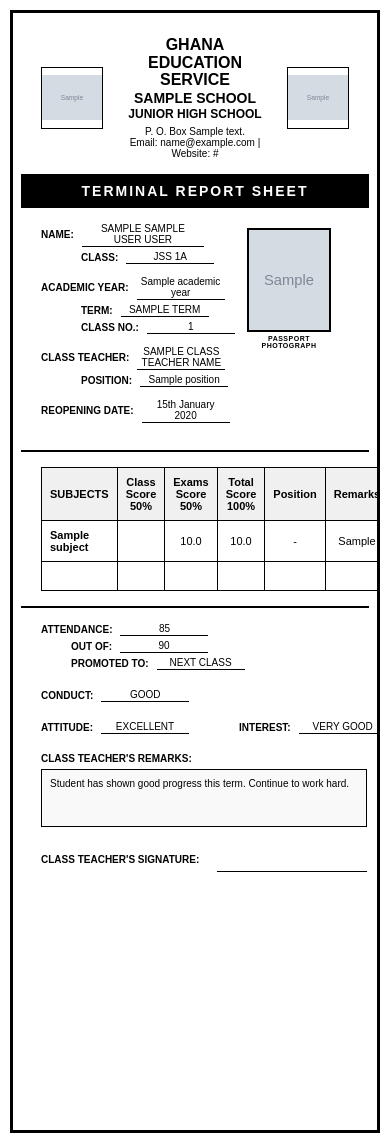
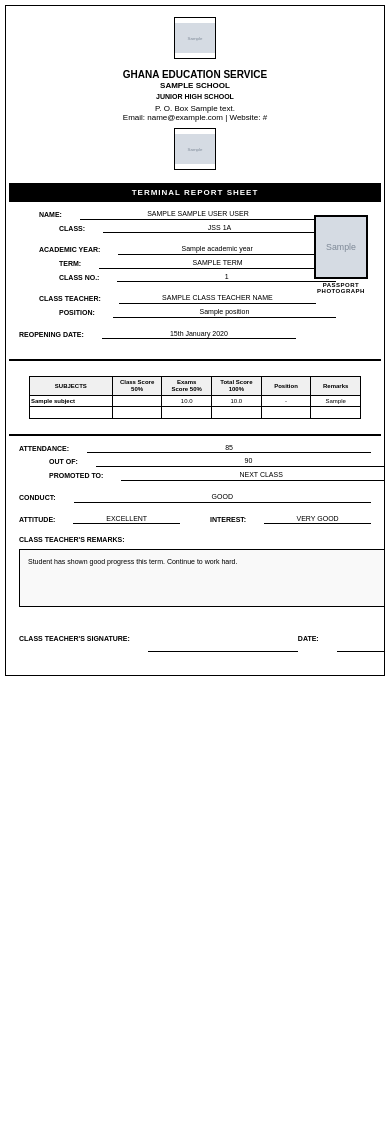
Before and after one commit to oelshadai/schoolreportbackend, a Django app: template reports/templates/reports/terminal_report_template.html in a window 390 px wide. After the commit the page ends 676 px from the top, so only its background shows below. Run offline with Django 4.2, Linux system fonts and the light colour scheme; tables that the repository leaves empty hold one stand-in row (values such as "Sample post"); the template is opened without the code that fills it: values that come from a table or form of the project are taken from there, most other values are stand-ins (such as "Sample title", 1, 10 or a date in 2020); grey boxes marked "Sample" are stand-in pictures.

Commit message:
Enhanced mobile UI responsiveness and fixed terminal report template\n\n- Added professional mobile breakpoints (320px, 480px, 768px)\n- Enhanced touch interactions and modal handling\n- Fixed terminal report mobile responsiveness while maintaining structure\n- Improved school logo loading with better error handling\n- Added console logging and late status to attendance calculations

```diff
--- a/reports/templates/reports/terminal_report_template.html
+++ b/reports/templates/reports/terminal_report_template.html
@@ -32,6 +32,162 @@
             min-height: 297mm;
             max-height: 297mm;
             page-break-inside: avoid;
+        }
+
+        /* Mobile Responsive Styles */
+        @media screen and (max-width: 768px) {
+            body {
+                padding: 5px;
+                font-size: 8px;
+            }
+
+            .report-container {
+                max-width: 100%;
+                border: 2px solid #000;
+                padding: 4px;
+                min-height: auto;
+                max-height: none;
+            }
+
+            .header {
+                flex-direction: column;
+                padding: 8px 10px !important;
+                text-align: center;
+            }
+
+            .school-logo {
+                width: 40px !important;
+                height: 40px !important;
+                margin: 0 auto 5px auto;
+            }
+
+            .school-info {
+                margin: 5px 0 !important;
+            }
+
+            .school-info h1 {
+                font-size: 12px !important;
+            }
+
+            .school-info h2 {
+                font-size: 10px !important;
+            }
+
+            .school-info h3 {
+                font-size: 9px !important;
+            }
+
+            .school-contact {
+                font-size: 8px !important;
+            }
+
+            .terminal-header {
+                font-size: 10px !important;
+                padding: 6px !important;
+                letter-spacing: 1px !important;
+            }
+
+            .student-info {
+                padding: 8px 10px !important;
+            }
+
+            .info-row {
+                flex-direction: column;
+                align-items: flex-start;
+                margin-bottom: 6px;
+            }
+
+            .field-group {
+                margin-right: 0 !important;
+                margin-bottom: 3px;
+                width: 100%;
+                display: flex;
+                justify-content: space-between;
+                align-items: center;
+            }
+
+            .field-label {
+                font-size: 8px !important;
+                flex-shrink: 0;
+            }
+
+            .field-value {
+                font-size: 8px !important;
+                min-width: 60px;
+                flex: 1;
+                margin-left: 10px;
+            }
+
+            .student-photo-section {
+                width: 60px !important;
+                margin: 5px auto !important;
+            }
+
+            .photo-container {
+                width: 50px !important;
+                height: 60px !important;
+            }
+
+            .photo-label {
+                font-size: 6px !important;
+            }
+
+            .subjects-table {
+                font-size: 7px !important;
+            }
+
+            .subjects-table th,
+            .subjects-table td {
+                padding: 4px 2px !important;
+                font-size: 7px !important;
+            }
+
+            .additional-info {
+                padding: 8px 10px !important;
+            }
+
+            .section {
+                margin-bottom: 8px !important;
+            }
+        }
+
+        @media screen and (max-width: 480px) {
+            body {
+                font-size: 7px;
+            }
+
+            .report-container {
+                border: 1px solid #000;
+                padding: 3px;
+            }
+
+            .school-info h1 {
+                font-size: 10px !important;
+            }
+
+            .school-info h2 {
+                font-size: 8px !important;
+            }
+
+            .school-info h3 {
+                font-size: 7px !important;
+            }
+
+            .terminal-header {
+                font-size: 8px !important;
+                padding: 4px !important;
+            }
+
+            .subjects-table th,
+            .subjects-table td {
+                padding: 2px 1px !important;
+                font-size: 6px !important;
+            }
+
+            .field-label,
+            .field-value {
+                font-size: 7px !important;
+            }
         }
 
         /* Header Section */
@@ -293,9 +449,10 @@
                 {% if school.logo %}
                     <img src="{{ school.logo.url }}" alt="{{ school.name }} Logo"
                          style="width: 100%; height: 100%; object-fit: contain;"
-                         onerror="this.parentElement.innerHTML='<div style=&quot;width: 100%; height: 100%; border: 1px solid #000; display: flex; align-items: center; justify-content: center; background: #f0f0f0; font-size: 8px;&quot;>LOGO</div>'">
+                         onerror="this.style.display='none'; this.nextElementSibling.style.display='flex';">
+                    <div style="width: 100%; height: 100%; border: 1px solid #000; display: none; align-items: center; justify-content: center; background: #f0f0f0; font-size: 8px; font-weight: bold;">LOGO</div>
                 {% else %}
-                    <div style="width: 100%; height: 100%; border: 1px solid #000; display: flex; align-items: center; justify-content: center; background: #f0f0f0; font-size: 8px;">
+                    <div style="width: 100%; height: 100%; border: 1px solid #000; display: flex; align-items: center; justify-content: center; background: #f0f0f0; font-size: 8px; font-weight: bold;">
                         LOGO
                     </div>
                 {% endif %}
@@ -318,9 +475,10 @@
                 {% if school.logo %}
                     <img src="{{ school.logo.url }}" alt="{{ school.name }} Logo"
                          style="width: 100%; height: 100%; object-fit: contain;"
-                         onerror="this.parentElement.innerHTML='<div style=&quot;width: 100%; height: 100%; border: 1px solid #000; display: flex; align-items: center; justify-content: center; background: #f0f0f0; font-size: 8px;&quot;>LOGO</div>'">
+                         onerror="this.style.display='none'; this.nextElementSibling.style.display='flex';">
+                    <div style="width: 100%; height: 100%; border: 1px solid #000; display: none; align-items: center; justify-content: center; background: #f0f0f0; font-size: 8px; font-weight: bold;">LOGO</div>
                 {% else %}
-                    <div style="width: 100%; height: 100%; border: 1px solid #000; display: flex; align-items: center; justify-content: center; background: #f0f0f0; font-size: 8px;">
+                    <div style="width: 100%; height: 100%; border: 1px solid #000; display: flex; align-items: center; justify-content: center; background: #f0f0f0; font-size: 8px; font-weight: bold;">
                         LOGO
                     </div>
                 {% endif %}
```
